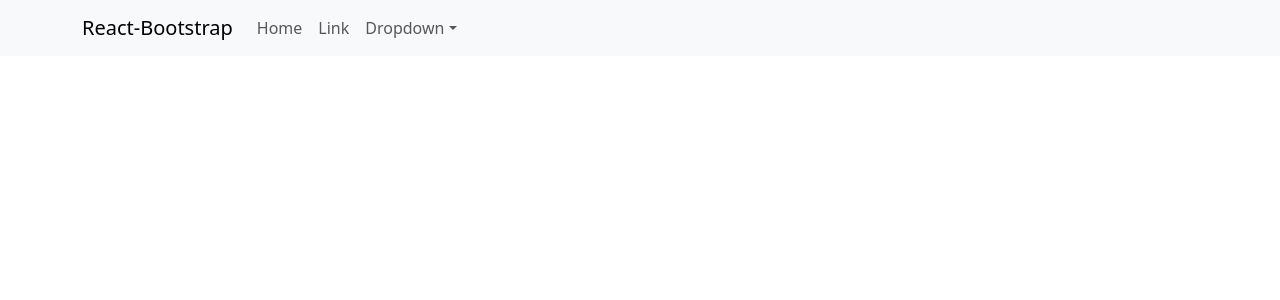
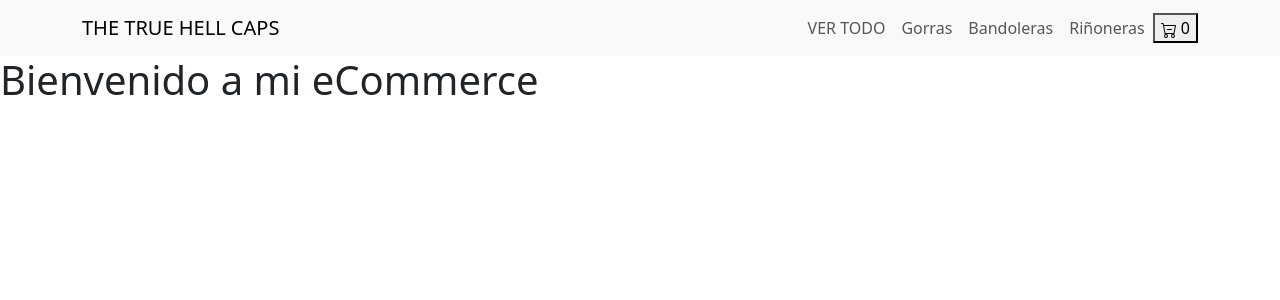
Before and after one commit to arianaortigoza4/PreEntrega1Ortigoza, a React (Vite) app: page / in a window 1280 px wide. Shown: the top 300 px of the page. Built offline with nearby package versions, Linux system fonts and the light colour scheme.

Commit message:
Agredado de carrito

```diff
--- a/src/App.jsx
+++ b/src/App.jsx
@@ -10,7 +10,7 @@ function App() {
   return (
     <>
    <NavBar />
-   <ItemListContainer/>
+   <ItemListContainer greeting={'Bienvenido a mi eCommerce'}/>
 
     </>
   )
--- a/src/componentes/CartWidget/CartWidget.jsx
+++ b/src/componentes/CartWidget/CartWidget.jsx
@@ -1,7 +1,10 @@
 const CartWidget = () => {
     return (
         <button>
-            Carrito: 0
+            <svg xmlns="http://www.w3.org/2000/svg" width="16" height="16" fill="currentColor" class="bi bi-cart-dash" viewBox="0 0 16 16">
+  <path d="M6.5 7a.5.5 0 0 0 0 1h4a.5.5 0 0 0 0-1h-4z"/>
+  <path d="M.5 1a.5.5 0 0 0 0 1h1.11l.401 1.607 1.498 7.985A.5.5 0 0 0 4 12h1a2 2 0 1 0 0 4 2 2 0 0 0 0-4h7a2 2 0 1 0 0 4 2 2 0 0 0 0-4h1a.5.5 0 0 0 .491-.408l1.5-8A.5.5 0 0 0 14.5 3H2.89l-.405-1.621A.5.5 0 0 0 2 1H.5zm3.915 10L3.102 4h10.796l-1.313 7h-8.17zM6 14a1 1 0 1 1-2 0 1 1 0 0 1 2 0zm7 0a1 1 0 1 1-2 0 1 1 0 0 1 2 0z"/>
+</svg> 0
         </button>
     )
 }
--- a/src/componentes/ItemListContainer/ItemListContainer.jsx
+++ b/src/componentes/ItemListContainer/ItemListContainer.jsx
@@ -1,7 +1,7 @@
 const ItemListContainer = ({greeting}) => {
     return (
         <>
-        <h1>{greeting}</h1>
+        <h1 className="greeting">{greeting}</h1>
         </>
     )
 }
--- a/src/componentes/Navbar/Navbar.jsx
+++ b/src/componentes/Navbar/Navbar.jsx
@@ -1,30 +1,23 @@
+import CartWidget from '../CartWidget/CartWidget';
 import Container from 'react-bootstrap/Container';
 import Nav from 'react-bootstrap/Nav';
 import Navbar from 'react-bootstrap/Navbar';
-import NavDropdown from 'react-bootstrap/NavDropdown';
+
 
 function NavBar() {
   return (
     <Navbar expand="lg" className="bg-body-tertiary">
       <Container>
-        <Navbar.Brand href="#home">React-Bootstrap</Navbar.Brand>
-        <Navbar.Toggle aria-controls="basic-navbar-nav" />
-        <Navbar.Collapse id="basic-navbar-nav">
-          <Nav className="me-auto">
-            <Nav.Link href="#home">Home</Nav.Link>
-            <Nav.Link href="#link">Link</Nav.Link>
-            <NavDropdown title="Dropdown" id="basic-nav-dropdown">
-              <NavDropdown.Item href="#action/3.1">Action</NavDropdown.Item>
-              <NavDropdown.Item href="#action/3.2">
-                Another action
-              </NavDropdown.Item>
-              <NavDropdown.Item href="#action/3.3">Something</NavDropdown.Item>
-              <NavDropdown.Divider />
-              <NavDropdown.Item href="#action/3.4">
-                Separated link
-              </NavDropdown.Item>
-            </NavDropdown>
+        <Navbar.Brand href="#home">THE TRUE HELL CAPS</Navbar.Brand>
+        <Navbar.Toggle aria-controls="navbar-nav" />
+        <Navbar.Collapse id="navbar-nav">
+          <Nav className="ms-auto">
+            <Nav.Link href="#home">VER TODO</Nav.Link>
+            <Nav.Link href="#link">Gorras</Nav.Link>
+            <Nav.Link href="#link">Bandoleras</Nav.Link>
+            <Nav.Link href="#link">Riñoneras</Nav.Link>
           </Nav>
+          <CartWidget/>
         </Navbar.Collapse>
       </Container>
     </Navbar>
```
Also changed, not shown: src/index.css (line endings or trailing spaces).
